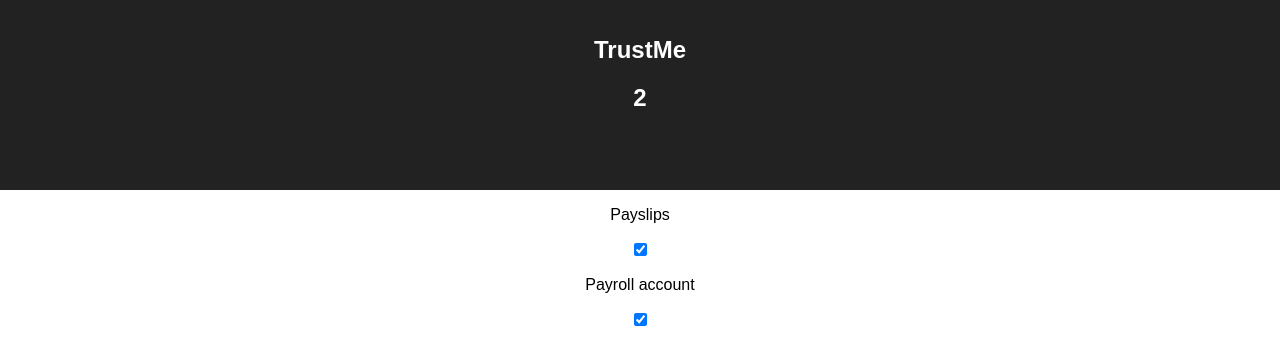
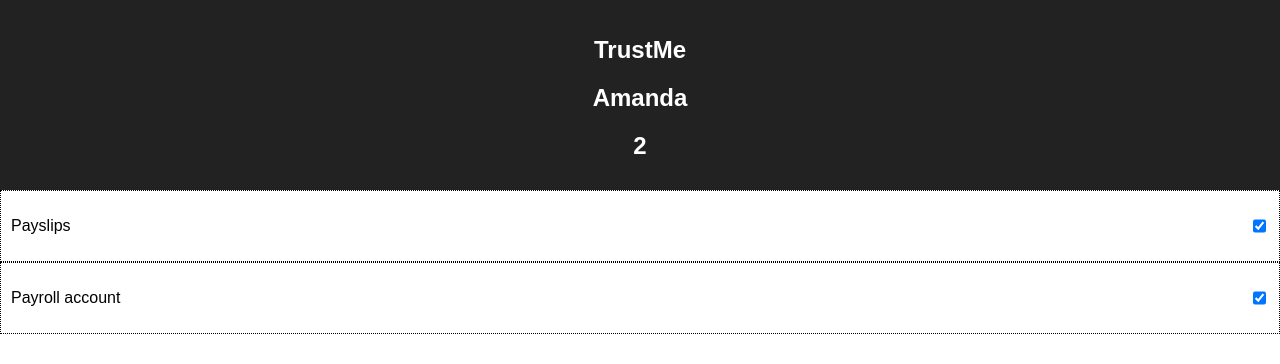
Before and after one commit to ocg1/CreditScore, a React (Create React App) app: page / in a window 1280 px wide. Shown: the top 364 px of the page. Built offline with nearby package versions, Linux system fonts and the light colour scheme.

Commit message:
add names and make rows flow row-wise

```diff
--- a/src/App.js
+++ b/src/App.js
@@ -6,7 +6,7 @@ class App extends Component {
   constructor(props) {
     super(props)
     this.state = {
-      list: this.props.list.map((ci) => ({ ci: ci, active: true }))
+      list: this.props.data.creditInfos.map((ci) => ({ ci: ci, active: true }))
     }
   }
 
@@ -36,6 +36,7 @@ class App extends Component {
       <div className="App">
         <header className="App-header">
           <h1 className="App-title">TrustMe</h1>
+          <h2>{this.props.data.name}</h2>
           <h2>{this.state.score}</h2>
         </header>
         <div>
--- /dev/null
+++ b/src/CreditInfo.css
@@ -0,0 +1,10 @@
+.CreditInfoRow {
+    display: flex;
+    justify-content: space-between;
+    flex-direction: row;
+    padding: 10px;
+    border: 1px dotted black;
+}
+input {
+    justify-content: flex-end
+}
--- a/src/CreditInfo.js
+++ b/src/CreditInfo.js
@@ -1,4 +1,5 @@
 import React, { Component } from 'react';
+import './CreditInfo.css';
 
 class CreditInfo extends Component {
     toggleCheckboxChange = () => {
@@ -6,7 +7,7 @@ class CreditInfo extends Component {
     }
 
     render() {
-        return <div>
+        return <div class="CreditInfoRow">
             <p>{this.props.creditInfo.name}</p>
             <input
                 type="checkbox"
--- a/src/index.js
+++ b/src/index.js
@@ -6,12 +6,18 @@ import registerServiceWorker from './registerServiceWorker';
 
 
 var c = () => {
-    var initialData =
-        [
-            { name: "Payslips", fromDate: "" },
-            { name: "Payroll account", fromDate: "" }
-        ]
-    ReactDOM.render(<App list={initialData} />, document.getElementById('root'));
+    var amanda =
+        {
+            name: "Amanda",
+            creditInfos :
+            [
+                { name: "Payslips", fromDate: "" },
+                { name: "Payroll account", fromDate: "" }
+            ]
+    }
+
+    var initialData = amanda
+    ReactDOM.render(<App data={initialData} />, document.getElementById('root'));
 }
 c();
 registerServiceWorker();
```
